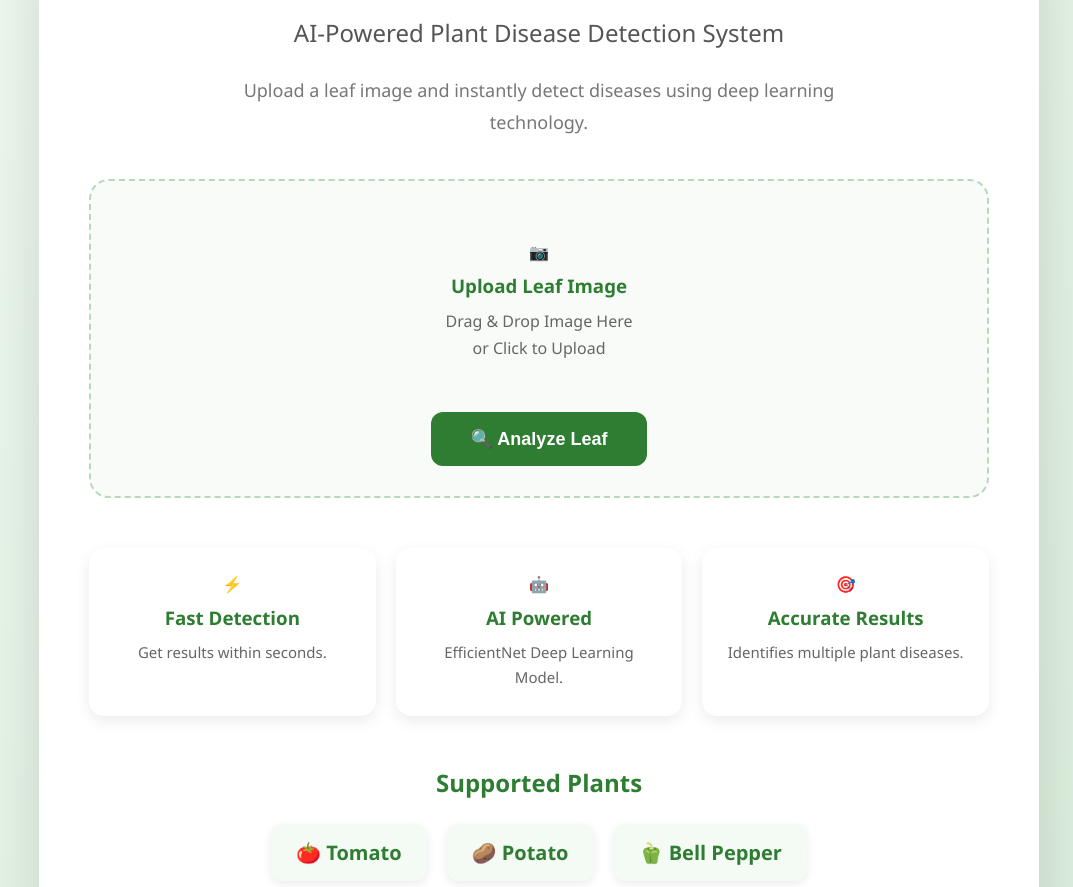
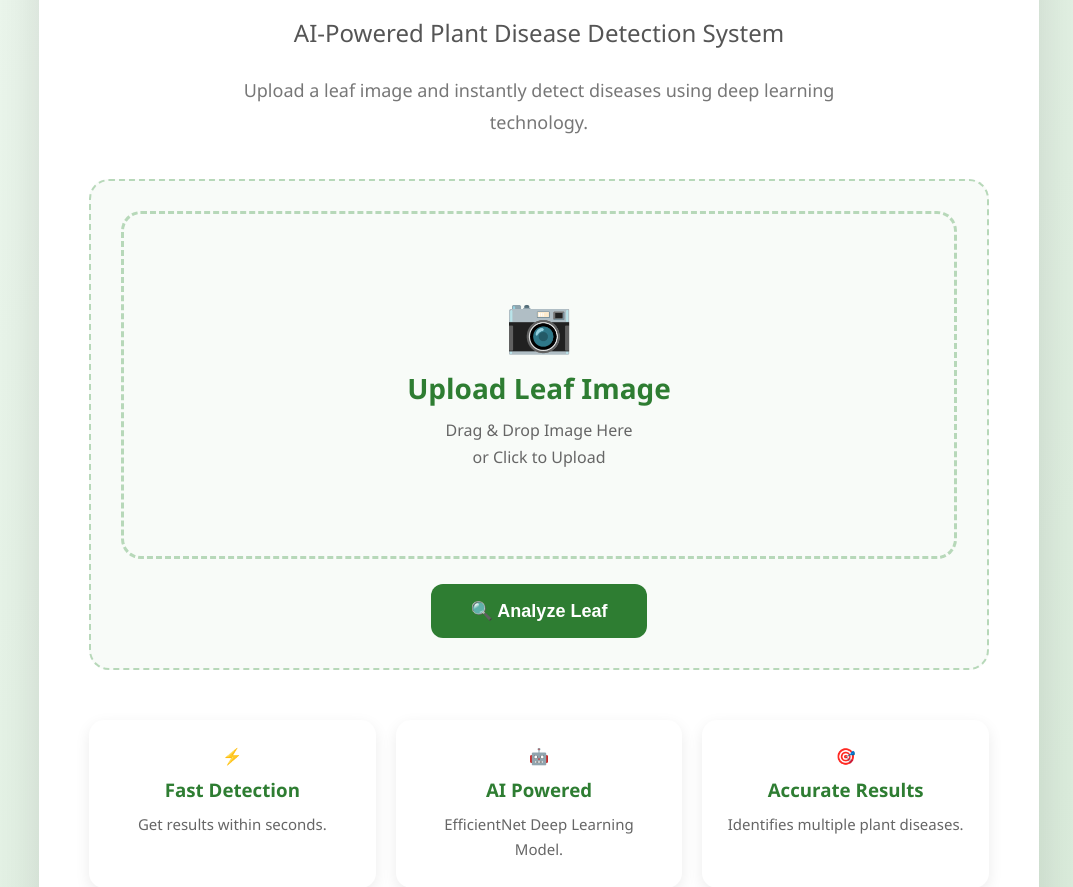
Before and after one commit to K100-SKETCH/AgroVision-AI, a Flask app: page / in a window 1280 px wide. Shown: the part 163-1050 px from the top of the page, without its empty margins (101-1174 px from the left). Run offline with Flask 3, Linux system fonts and the light colour scheme.

Commit message:
Update style.css

```diff
--- a/static/css/style.css
+++ b/static/css/style.css
@@ -1,3 +1,4 @@
+
 *{
     margin:0;
     padding:0;
@@ -38,7 +39,6 @@ body{
 
     box-shadow:
     0 20px 50px rgba(0,0,0,0.12);
-
 }
 
 /* HERO */
@@ -89,21 +89,58 @@ body{
     border:2px dashed #b7d8b9;
 }
 
-.upload-box{
+/* DRAG & DROP */
+
+.drop-zone{
+
+    border:3px dashed #b7d8b9;
+
+    border-radius:20px;
+
+    background:#f8fbf8;
+
+    padding:50px 20px;
+
+    cursor:pointer;
+
+    transition:0.3s;
+}
+
+.drop-zone:hover{
+
+    background:#eef8ef;
+}
+
+.drop-zone.dragover{
+
+    background:#dff3e0;
+
+    border-color:#2e7d32;
+
+    transform:scale(1.02);
+}
+
+.drop-icon{
+
+    font-size:55px;
 
     display:block;
 
-    cursor:pointer;
+    margin-bottom:10px;
 }
 
-.upload-box input{
+#fileName{
 
-    display:none;
+    margin-top:15px;
+
+    color:#2e7d32;
+
+    font-weight:bold;
 }
 
 .upload-content{
 
-    padding:30px;
+    padding:20px;
 }
 
 .upload-content h3{
@@ -111,18 +148,22 @@ body{
     margin-top:10px;
 
     color:#2e7d32;
+
+    font-size:28px;
 }
 
 .upload-content p{
 
     color:#666;
+
+    margin-top:10px;
 }
 
 /* BUTTON */
 
 .analyze-btn{
 
-    margin-top:20px;
+    margin-top:25px;
 
     background:#2e7d32;
 
@@ -398,4 +439,14 @@ a:hover{
 
         width:100%;
     }
+
+    .upload-content h3{
+
+        font-size:22px;
+    }
+
+    .drop-icon{
+
+        font-size:45px;
+    }
 }
```
